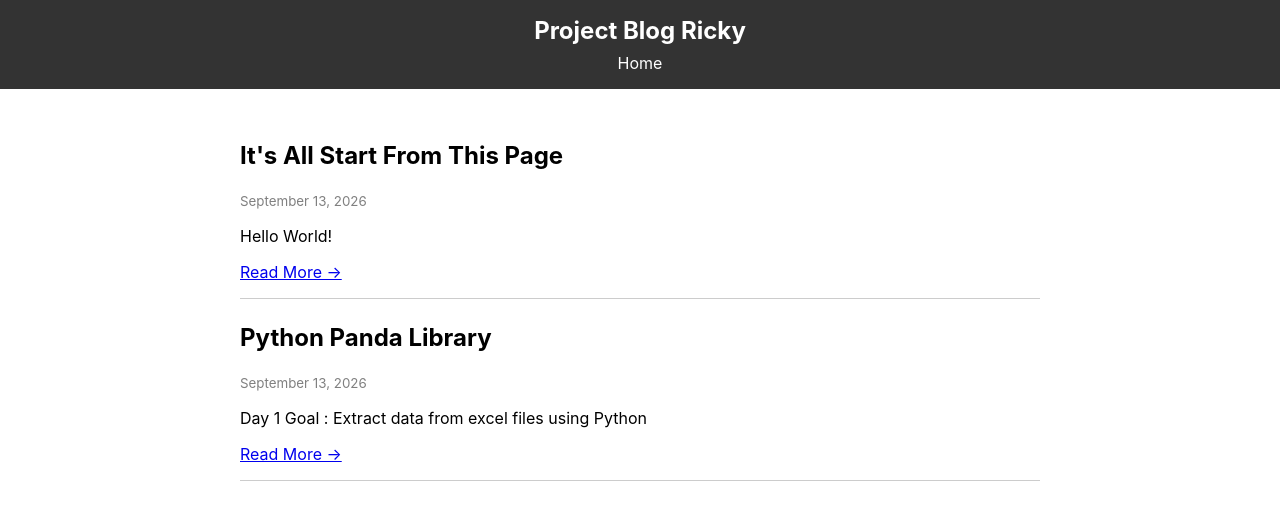
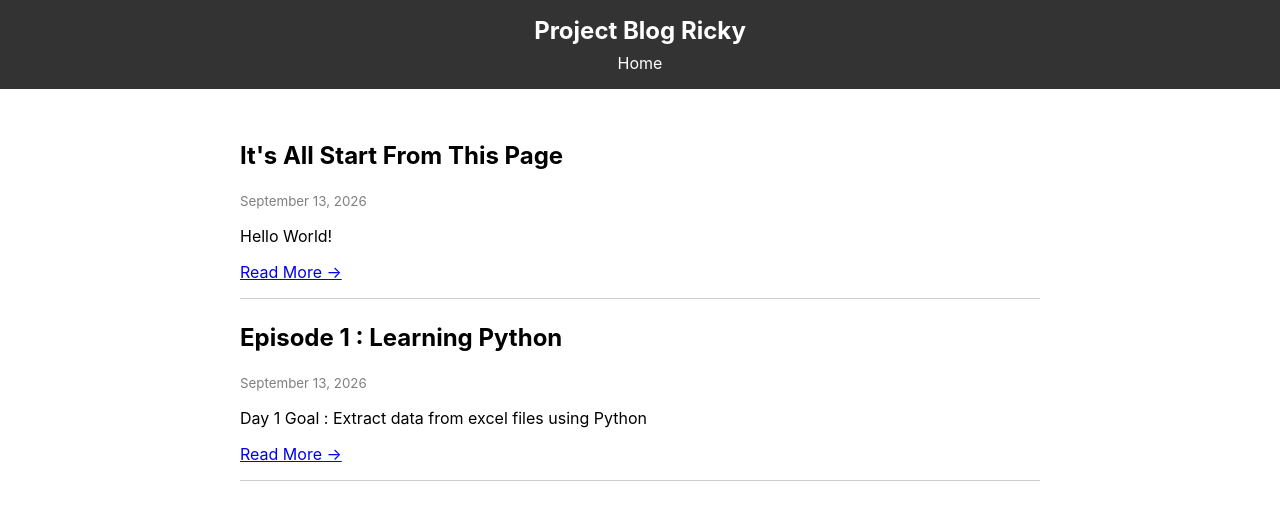
Before and after one commit to rickysupardi3-design/Ricky-Learning-Project-Journey, a React (Create React App) app: page / in a window 1280 px wide. Shown: the top 520 px of the page. Built offline with nearby package versions, Linux system fonts and the light colour scheme.

Commit message:
Add image only to post id 2

```diff
--- a/src/data/posts.js
+++ b/src/data/posts.js
@@ -8,9 +8,10 @@ export const mockPosts = [
   },
   {
     id: 2,
-    title: "Python Panda Library",
+    title: "Episode 1 : Learning Python",
     date: "September 13, 2026",
     excerpt: "Day 1 Goal : Extract data from excel files using Python",
     content: "At first I import panda library and read the excel file using pandas.read_excel() function. Hope can manipulate the data using pandas DataFrame methods. But it;s fail and only show result NaN (Not a Number).",
+    image: "/screenshot1.png"
   }
 ];
```
